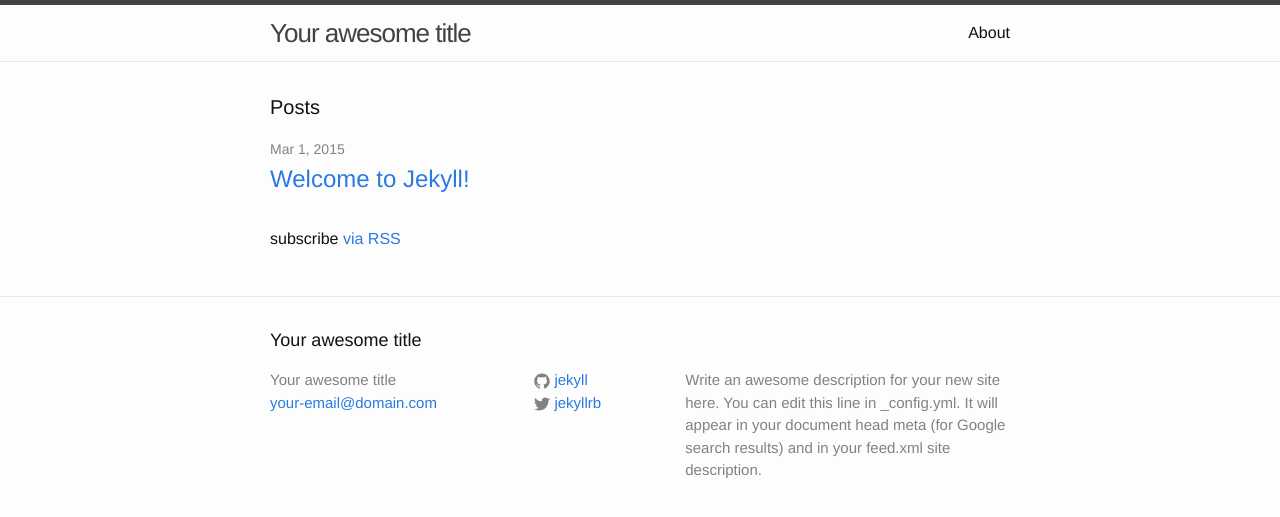
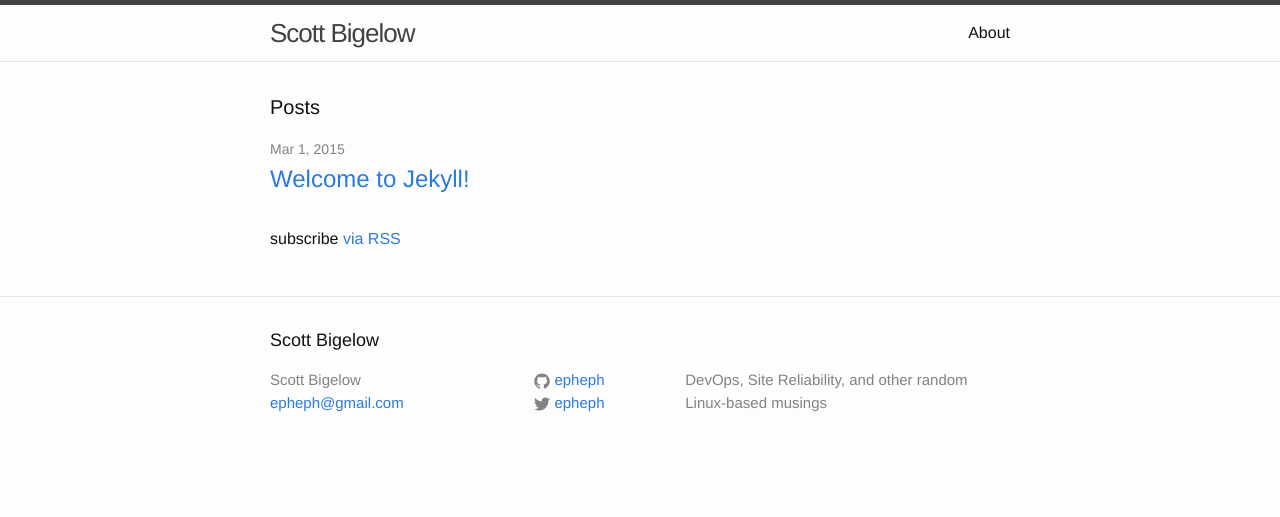
Before and after one commit to epheph/blog, a Jekyll site: the page built from index.html, in a window 1280 px wide. Shown: the top 517 px of the page. Built offline with Jekyll 4.4.1, drawn with Linux system fonts in a browser that asks for light colours.

Commit message:
Custom config values

```diff
--- a/_config.yml
+++ b/_config.yml
@@ -1,14 +1,12 @@
 # Site settings
-title: Your awesome title
-email: your-email@domain.com
+title: Scott Bigelow
+email: epheph@gmail.com
 description: > # this means to ignore newlines until "baseurl:"
-  Write an awesome description for your new site here. You can edit this
-  line in _config.yml. It will appear in your document head meta (for
-  Google search results) and in your feed.xml site description.
+  DevOps, Site Reliability, and other random Linux-based musings
 baseurl: "" # the subpath of your site, e.g. /blog/
-url: "http://yourdomain.com" # the base hostname & protocol for your site
-twitter_username: jekyllrb
-github_username:  jekyll
+url: "http://www.scottbigelow.com" # the base hostname & protocol for your site
+twitter_username: epheph
+github_username:  epheph
 
 # Build settings
 markdown: kramdown
```
